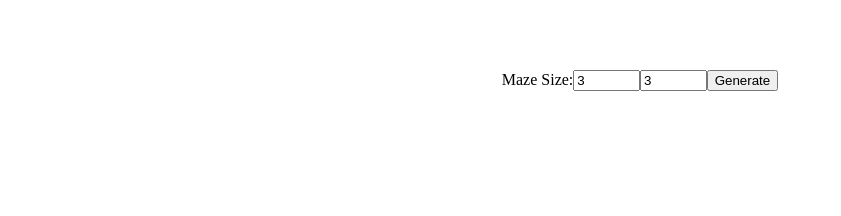
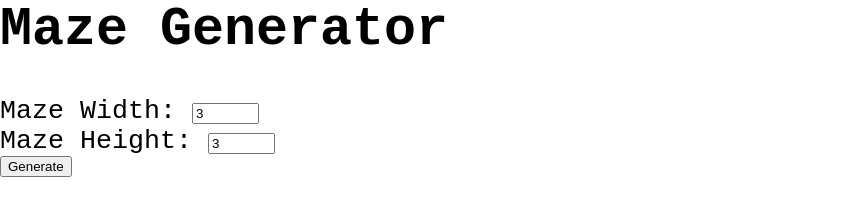
Before and after one commit to LucasCalcada/maze-generator, a plain HTML site: page index.html in a window 1280 px wide. Shown: the whole page, without its empty margins (0-841 px from the left). Drawn offline with Linux system fonts and the light colour scheme.

Commit message:
Webpage modification

```diff
--- a/index.html
+++ b/index.html
@@ -7,12 +7,16 @@
         <link rel="stylesheet" href="style.css">
     </head>
     <body>
+        <h1>Maze Generator</h1>
         <div class="controls">
-            <p>Maze Size:</p>
+            <label>Maze Width:</label>
             <input type="number" min="3" value="3" id="mazeWidthInput"></input>
+        </div>
+        <div class="controls">
+            <label>Maze Height:</label>
             <input type="number" min="3" value="3" id="mazeHeightInput"></input>
-            <button type="button" id="step">Generate</button>
         </div>
-        <div id="holder" width="1280" height="1280"></div>
+        <button type="button" id="generateBtn">Generate</button>
+        <div id="holder"></div>
     </body>
 </html>
--- a/page.js
+++ b/page.js
@@ -7,7 +7,7 @@ window.onload = () => {
     holder = document.getElementById("holder");
     widthInput = document.getElementById("mazeWidthInput");
     heightInput = document.getElementById("mazeHeightInput");
-    document.getElementById("step").addEventListener("click", Generate);
+    document.getElementById("generateBtn").addEventListener("click", Generate);
 }
 
 function Generate(){
--- a/style.css
+++ b/style.css
@@ -1,14 +1,11 @@
+:root{
+    font-family: monospace;
+    font-size: 20pt;
+}
 html,body{
     width: 100%;
     height: 100%;
     margin: auto;
-}
-
-body{
-    display:flex;
-    flex-direction: column;
-    justify-content: center;
-    align-items: center;
 }
 
 @media screen and (orientation: landscape) {
@@ -25,23 +22,13 @@ body{
     }
 }
 
-.controls{
-    display: flex;
-    flex-flow: row;
-    align-items: center;
-}
-
 input{
     width: 50pt;
 }
+
 #holder{
-    position: relative;
+    position: absolute;
+    left: 50%;
+    top: 50%;
+    transform: translate(-50%,-50%);
 }
-svg{
-    position: absolute;
-    left: 0;
-    top: 0;
-    width: 100%;
-    height: 100%;
-    aspect-ratio: 1;
-}
```
